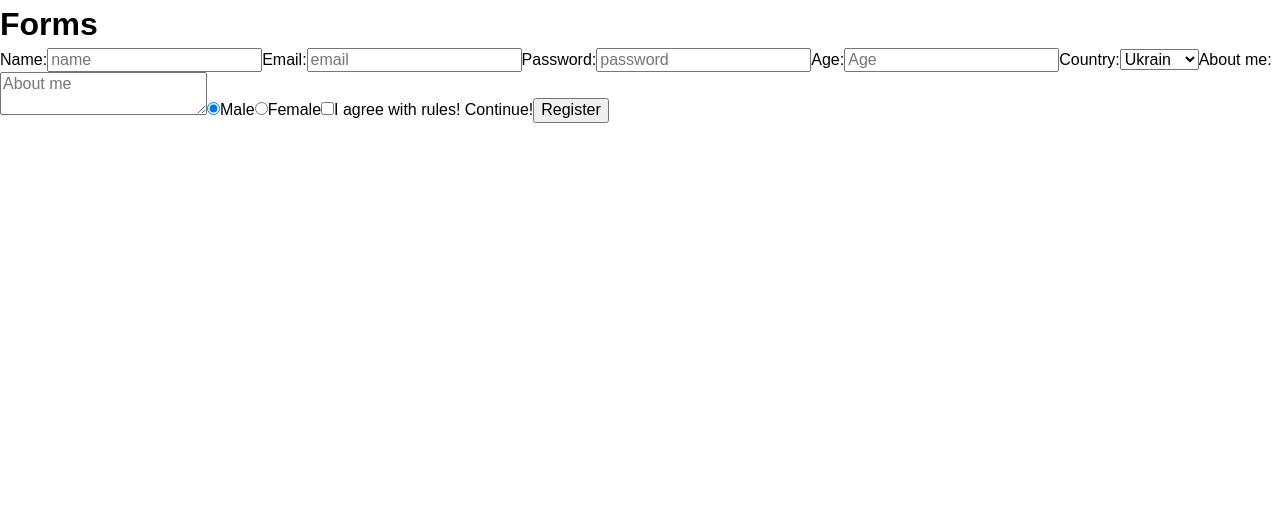
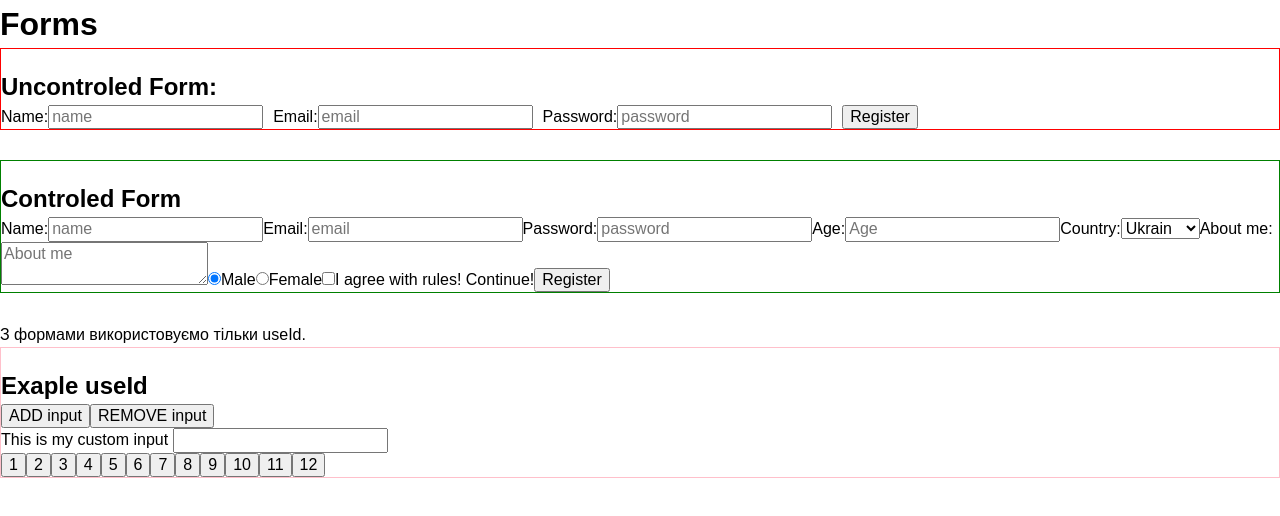
Before and after one commit to NataliaStupka/react-test-vite, a React (Vite) app: page / in a window 1280 px wide. Shown: the top 516 px of the page. Built offline with nearby package versions, Linux system fonts and the light colour scheme.

Commit message:
useId; pagination page (example)

```diff
--- a/src/components/App.jsx
+++ b/src/components/App.jsx
@@ -1,12 +1,17 @@
 import UncontrolledForm from './Form/UncontrolledForm'; // неконтрольована
 import Form from './Form/Form'; //ControlledForm;
+import UseIdExaple from './UseIdExaple/UseIdExaple';
 
 const App = () => {
   return (
     <div>
       <h1>Forms</h1>
-      {/* <UncontrolledForm /> */}
+      <UncontrolledForm />
       <Form />
+
+      {/* useId */}
+      <p> З формами використовуємо тільки useId.</p>
+      <UseIdExaple />
     </div>
   );
 };
--- a/src/components/Form/Form.jsx
+++ b/src/components/Form/Form.jsx
@@ -52,7 +52,14 @@ const Form = () => {
   };
 
   return (
-    <div>
+    <div
+      style={{
+        border: '1px solid green',
+        paddingTop: '20px',
+        marginBottom: '30px',
+      }}
+    >
+      <h2>Controled Form</h2>
       <form onSubmit={handleSubmit}>
         <label>
           <span>Name:</span>
--- a/src/components/Form/UncontrolledForm.jsx
+++ b/src/components/Form/UncontrolledForm.jsx
@@ -16,7 +16,14 @@ const UncontrolledForm = () => {
   };
 
   return (
-    <div style={{ paddingTop: '40px' }}>
+    <div
+      style={{
+        paddingTop: '20px',
+        border: '1px solid red ',
+        marginBottom: '30px',
+      }}
+    >
+      <h2>Uncontroled Form:</h2>
       <form onSubmit={handleSubmit}>
         <label style={{ marginRight: '10px' }}>
           <span>Name:</span>
--- /dev/null
+++ b/src/components/UseIdExaple/CustomInput.jsx
@@ -0,0 +1,14 @@
+import { useId } from 'react';
+
+const CustomInput = () => {
+  const id = useId();
+
+  return (
+    <div>
+      <label htmlFor={id}>This is my custom input </label>
+      <input id={id} />
+    </div>
+  );
+};
+
+export default CustomInput;
--- /dev/null
+++ b/src/components/UseIdExaple/UseIdExaple.jsx
@@ -0,0 +1,34 @@
+//rafce - розгоргути компонент
+import { useState } from 'react';
+import CustomInput from './CustomInput';
+
+const UseIdExaple = () => {
+  const [inputCount, setInputCount] = useState(1);
+  const pageCount = 12; //Пагінація 12 сторінок
+
+  return (
+    <div style={{ border: '1px solid pink', paddingTop: '20px' }}>
+      <h2>Exaple useId</h2>
+      <button onClick={() => setInputCount(prev => prev + 1)}>ADD input</button>
+      <button onClick={() => setInputCount(prev => prev - 1)}>
+        REMOVE input
+      </button>
+      {/* робимо генератор інпутив, підійде для пагінації сторінок */}
+      {Array(inputCount)
+        .fill('')
+        .map((_, idx) => (
+          <CustomInput key={idx} />
+        ))}
+
+      {/* Пагінація сторінок */}
+      {/* fill() -  заповнення*/}
+      {Array(pageCount)
+        .fill('')
+        .map((_, idx) => (
+          <button key={idx}>{idx + 1}</button>
+        ))}
+    </div>
+  );
+};
+
+export default UseIdExaple;
```
